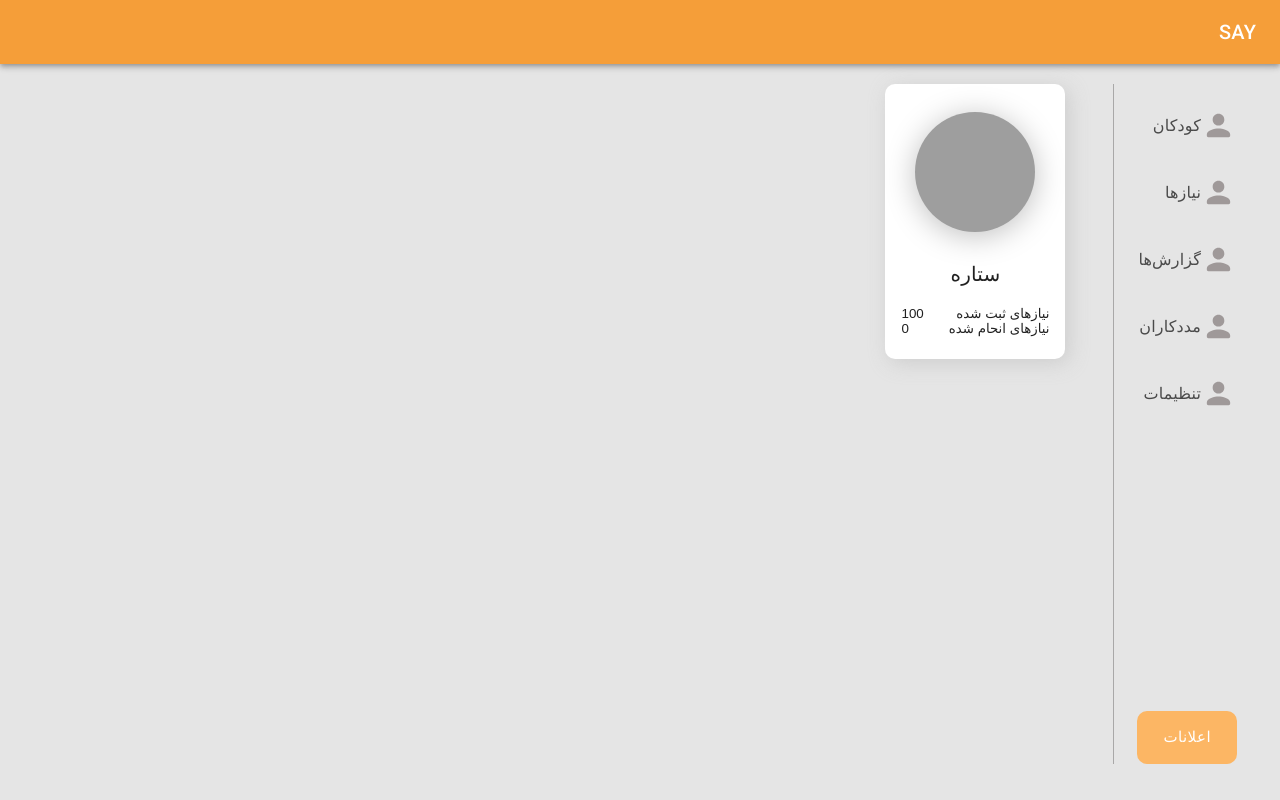
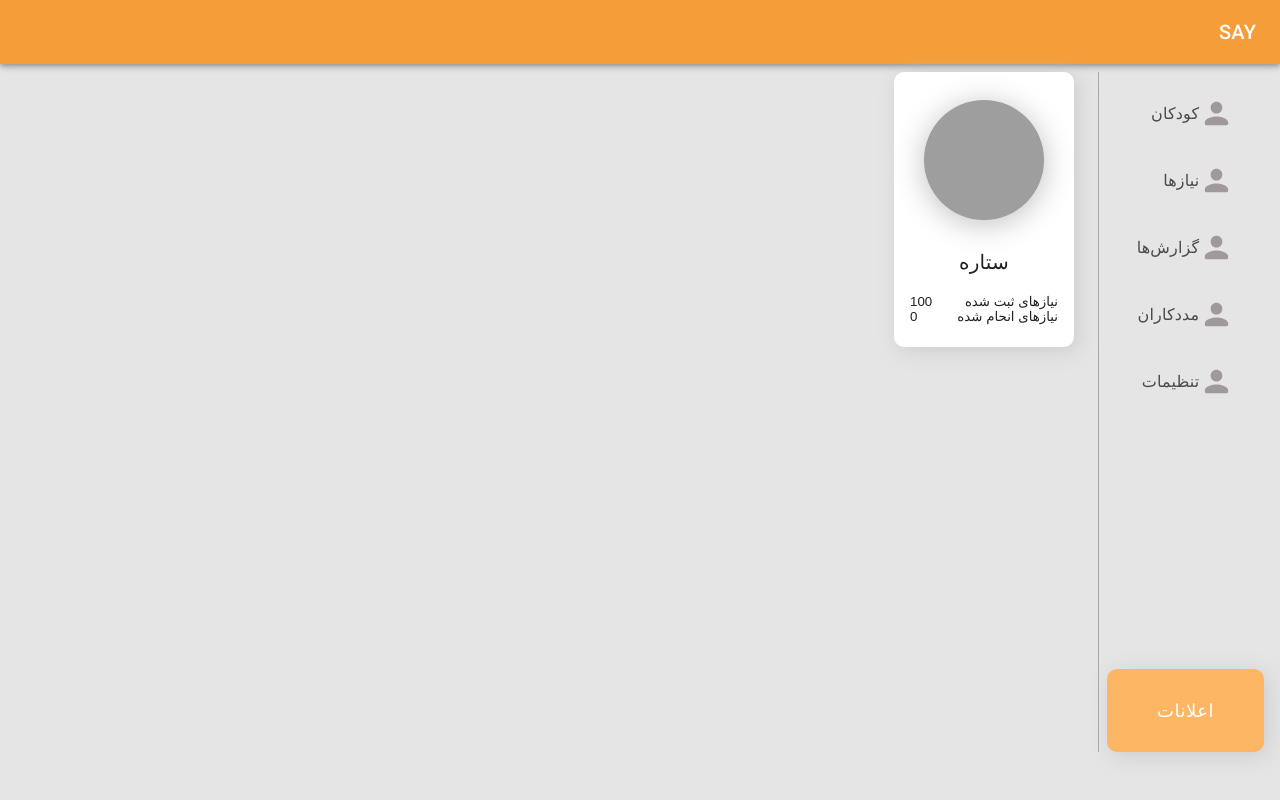
Before and after one commit to SAY-DAO/panel, a React (Create React App) app: page / in a window 1280 px wide. Built offline with nearby package versions, Linux system fonts and the light colour scheme; grey boxes are pictures that could not be loaded; a web font is replaced by a local one.

Commit message:
Default button changed with global shadow and border radius

```diff
--- a/src/components/App.js
+++ b/src/components/App.js
@@ -17,6 +17,12 @@ const theme = createMuiTheme({
         borderRadius: 10,
       },
     },
+    MuiButton: {
+      root: {
+        boxShadow: '4px 4px 20px rgba(196, 196, 196, 0.73)',
+        borderRadius: 10,
+      },
+    },
   },
 });
 
@@ -26,8 +32,8 @@ const App = () => {
         <ThemeProvider theme={theme}>
           <CssBaseline />
           <TopBar />
-          <div style={{ padding: 20 }}>
-            <Grid container direction="row-reverse" spacing={5}>
+          <div style={{ padding: 8 }}>
+            <Grid container direction="row-reverse" spacing={2}>
               <Grid item>
                 <Menu />
               </Grid>
--- a/src/components/DefaultButton.js
+++ b/src/components/DefaultButton.js
@@ -6,12 +6,12 @@ const Button = withStyles({
   root: {
     backgroundColor: '#fcb664',
     color: '#ffffff',
+    fontSize: 18,
     '&:hover': {
       backgroundColor: '#d78537',
     },
-    width: 100,
-    height: 53,
-    borderRadius: 10,
+    width: 157,
+    height: 83,
   },
 })(MuiButton);
 
```
